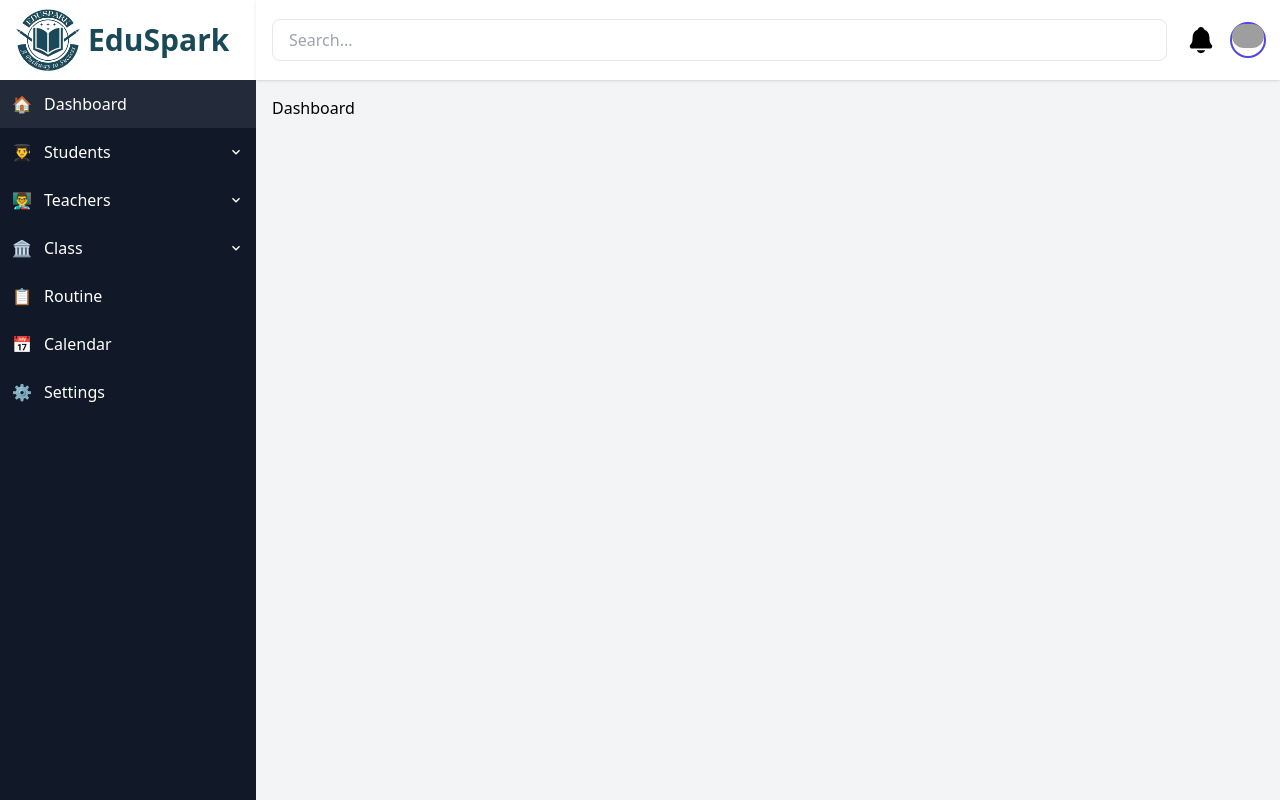
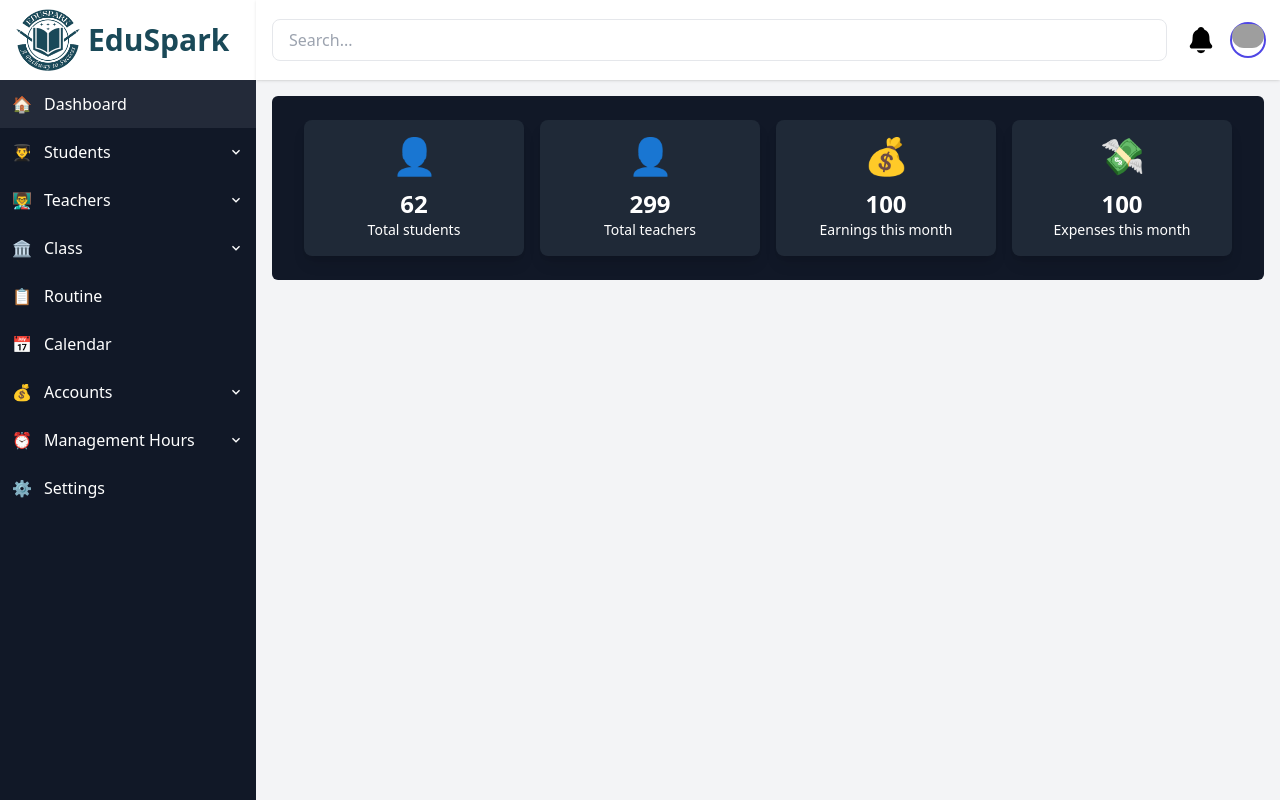
Before and after one commit to nobel7761/eduspark, a Next.js app: page / in a window 1280 px wide. Built offline with nearby package versions, Linux system fonts and the light colour scheme; grey boxes are pictures that could not be loaded.

Commit message:
dashboard is in progress

```diff
--- a/src/app/constants/navigation.ts
+++ b/src/app/constants/navigation.ts
@@ -39,6 +39,22 @@ export const adminNavigation = [
     href: "/calendar",
   },
   {
+    name: "Accounts",
+    icon: "💰",
+    children: [
+      { name: "Earnings", href: "/accounts/earnings" },
+      { name: "Expenses", href: "/accounts/expenses" },
+    ],
+  },
+  {
+    name: "Management Hours",
+    icon: "⏰",
+    children: [
+      { name: "Submit Timing", href: "/management-hours/submit-timing" },
+      { name: "Reports", href: "/management-hours/reports" },
+    ],
+  },
+  {
     name: "Settings",
     icon: "⚙️",
     href: "/settings",
--- a/src/components/page/DashboardComponent.tsx
+++ b/src/components/page/DashboardComponent.tsx
@@ -1,7 +1,62 @@
+"use client";
+
+import { allStudentsList } from "../../../public/data/students";
+import { allTeachersList } from "../../../public/data/teachers";
+
 const DashboardComponent: React.FC = () => {
+  const totalStudents = allStudentsList.length;
+  const totalTeachers = allTeachersList.length;
   return (
     <div>
-      <h1>Dashboard</h1>
+      <div className="flex justify-around bg-gray-900 p-6 rounded-md">
+        {/* Total Students */}
+        <div className="flex flex-col items-center bg-gray-800 text-white p-4 rounded-lg w-1/4 mx-2 shadow-lg">
+          <div
+            className={`text-4xl text-green-400 mb-3`}
+            aria-label="Total Students"
+          >
+            👤
+          </div>
+          <div className="text-2xl font-semibold">{totalStudents}</div>
+          <div className="text-sm">Total students</div>
+        </div>
+
+        {/* Total Teachers */}
+        <div className="flex flex-col items-center bg-gray-800 text-white p-4 rounded-lg w-1/4 mx-2 shadow-lg">
+          <div
+            className={`text-4xl text-yellow-400 mb-3`}
+            aria-label="Total Teachers"
+          >
+            👤
+          </div>
+          <div className="text-2xl font-semibold">{totalTeachers}</div>
+          <div className="text-sm">Total teachers</div>
+        </div>
+
+        {/* Total Earnings (this month) */}
+        <div className="flex flex-col items-center bg-gray-800 text-white p-4 rounded-lg w-1/4 mx-2 shadow-lg">
+          <div
+            className={`text-4xl text-purple-400 mb-3`}
+            aria-label="Total Earnings"
+          >
+            💰
+          </div>
+          <div className="text-2xl font-semibold">100</div>
+          <div className="text-sm">Earnings this month</div>
+        </div>
+
+        {/* Total Expenses (this month) */}
+        <div className="flex flex-col items-center bg-gray-800 text-white p-4 rounded-lg w-1/4 mx-2 shadow-lg">
+          <div
+            className={`text-4xl text-red-400 mb-3`}
+            aria-label="Total Expenses"
+          >
+            💸
+          </div>
+          <div className="text-2xl font-semibold">100</div>
+          <div className="text-sm">Expenses this month</div>
+        </div>
+      </div>
     </div>
   );
 };
```
